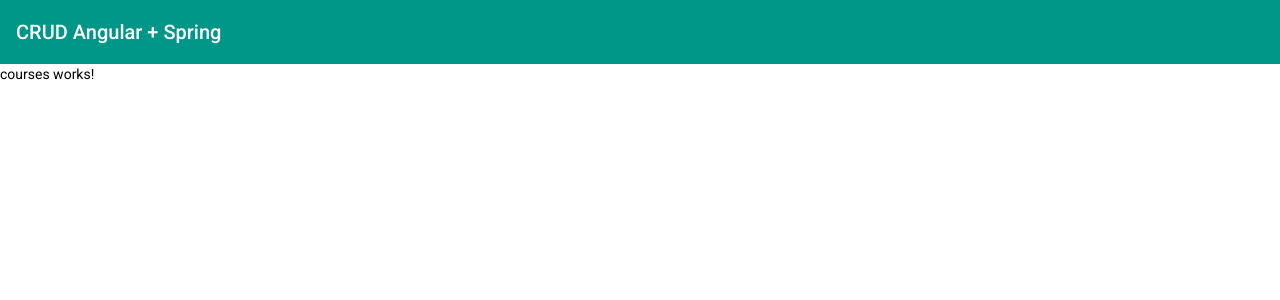
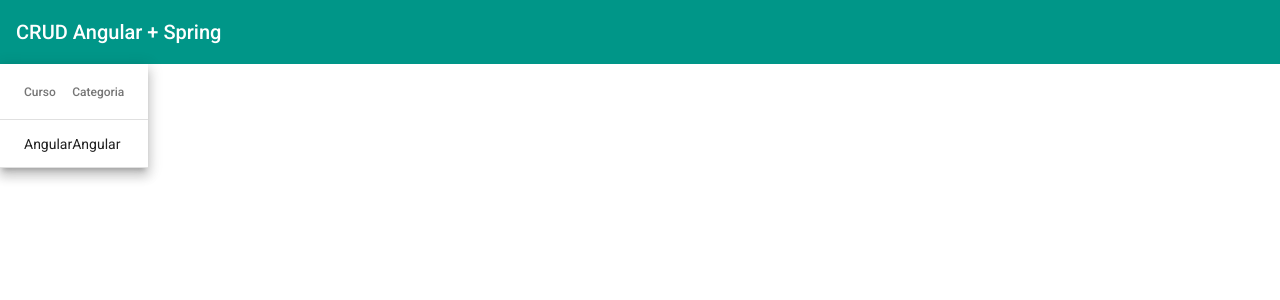
Before and after one commit to ramoncasagrande/CRUD-Angular-Spring, an Angular app: page /courses in a window 1280 px wide. Shown: the top 300 px of the page. Built offline with nearby package versions, Linux system fonts and the light colour scheme.

Commit message:
Criando Material Table

```diff
--- a/src/app/courses/courses/courses.component.html
+++ b/src/app/courses/courses/courses.component.html
@@ -1 +1,19 @@
-<p>courses works!</p>
+<table mat-table [dataSource]="courses" class="mat-elevation-z8">
+
+  <!-- Name Column -->
+  <ng-container matColumnDef="name">
+    <th mat-header-cell *matHeaderCellDef> Curso </th>
+    <td mat-cell *matCellDef="let course"> {{ course.name }} </td>
+  </ng-container>
+
+  <!-- Category Column -->
+  <ng-container matColumnDef="category">
+    <th mat-header-cell *matHeaderCellDef> Categoria </th>
+    <td mat-cell *matCellDef="let course"> {{ course.name }} </td>
+  </ng-container>
+
+
+
+  <tr mat-header-row *matHeaderRowDef="displayedColumns"></tr>
+  <tr mat-row *matRowDef="let row; columns: displayedColumns;"></tr>
+</table>
--- a/src/app/courses/courses/courses.component.ts
+++ b/src/app/courses/courses/courses.component.ts
@@ -1,3 +1,4 @@
+import { Course } from './../model/course';
 import { Component, OnInit } from '@angular/core';
 
 @Component({
@@ -7,7 +8,14 @@
 })
 export class CoursesComponent implements OnInit {
 
-  constructor() { }
+  courses: Course[] = [
+    { _id: '1', name: 'Angular', category: 'Front-End'}
+  ];
+  displayedColumns = ['name','category'];
+
+  constructor() {
+    //this.courses = []; forma opcional
+  }
 
   ngOnInit(): void {
   }
--- /dev/null
+++ b/src/app/courses/model/course.ts
@@ -0,0 +1,5 @@
+export interface Course {
+  _id: string;
+  name: string;
+  category: string;
+}
```
Also changed, not shown: src/app/courses/courses.module.ts (+5 -2 lines).
